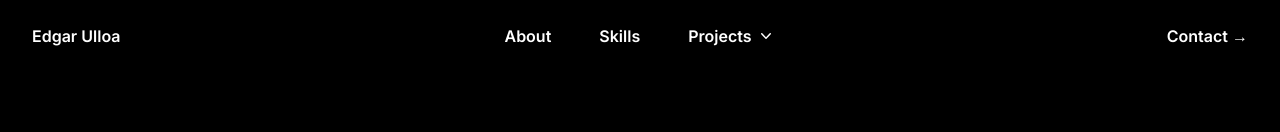
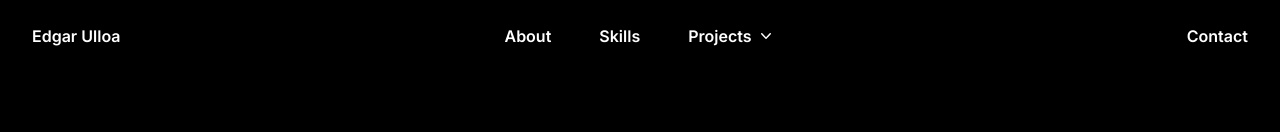
Before and after one commit to eulloa10/edgar-personal-website-2, a Next.js app in the folder portfolio/: page / in a window 1280 px wide. Shown: the top 132 px of the page. Built offline with nearby package versions, Linux system fonts and the light colour scheme.

Commit message:
removed contact arrow in nav

```diff
--- a/portfolio/src/app/components/nav.js
+++ b/portfolio/src/app/components/nav.js
@@ -123,7 +123,7 @@ export default function Nav() {
         </Popover.Group>
         <div className="hidden lg:flex lg:flex-1 lg:justify-end">
           <a href="#contact" className="text-md font-semibold leading-6 text-white">
-            Contact <span aria-hidden="true">&rarr;</span>
+            Contact
           </a>
         </div>
       </nav>
```
